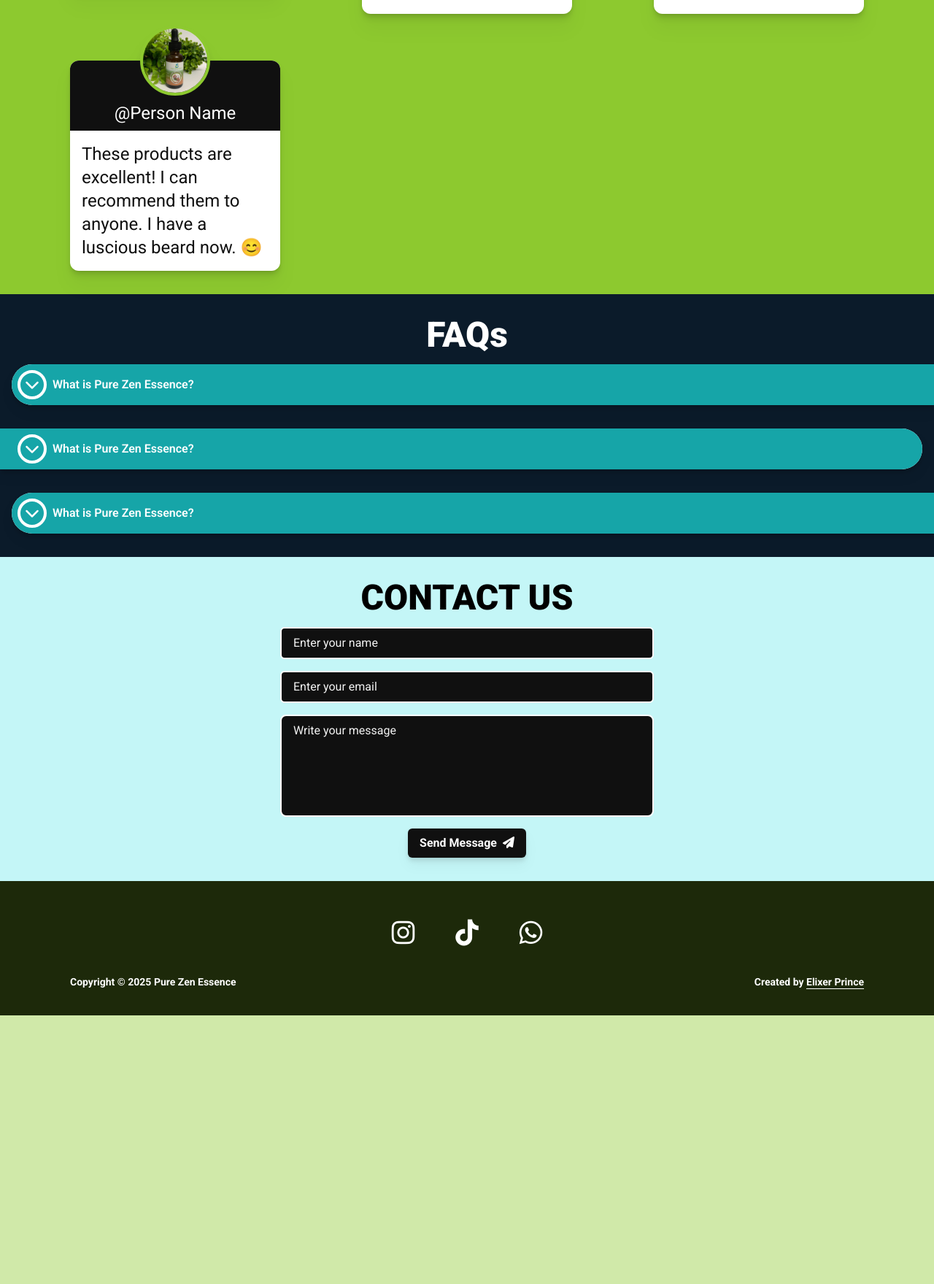
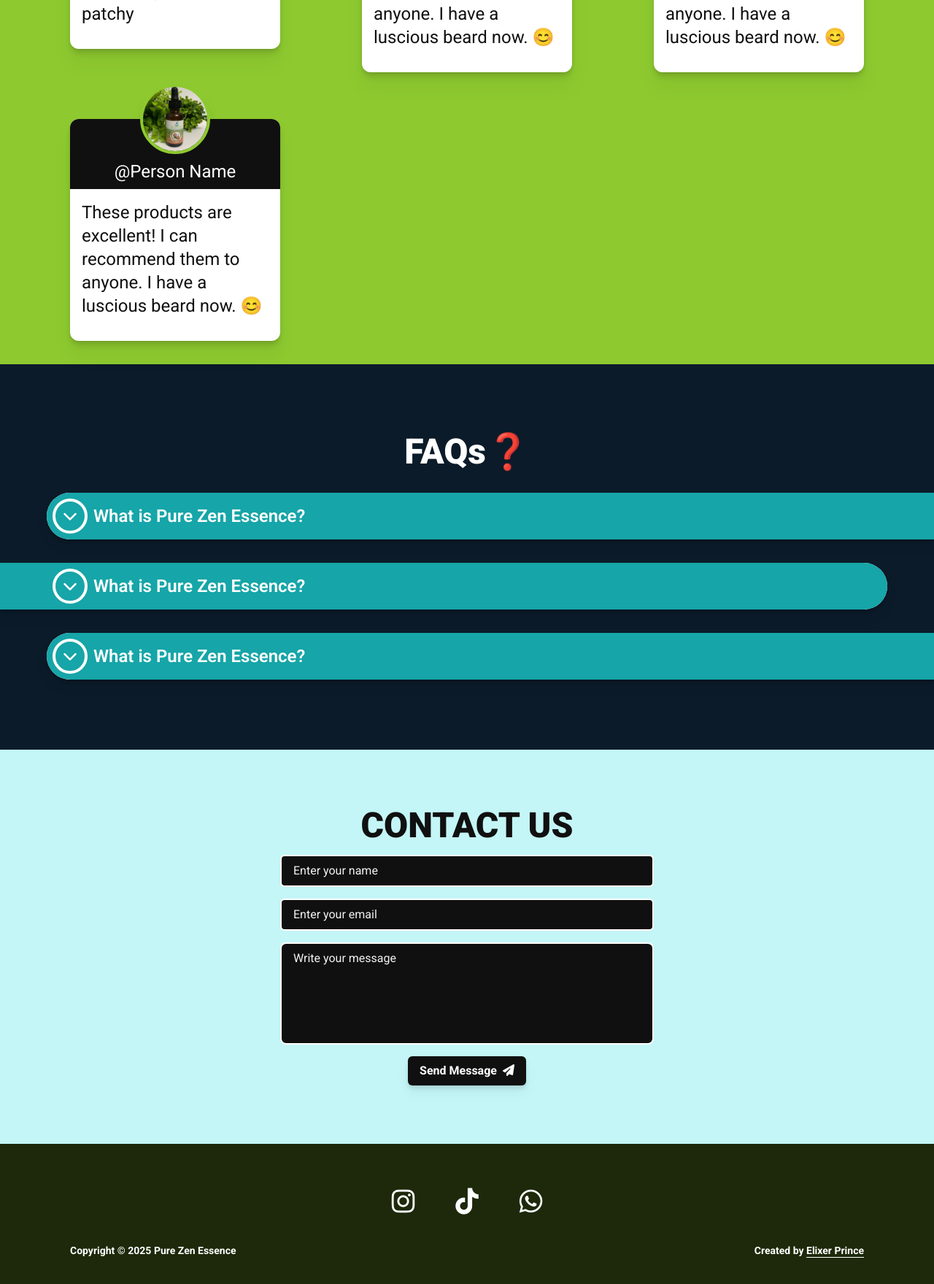
Before and after one commit to daniel-leith/pure-zen-essence-website, a PHP site: page / in a window 1280 px wide. Shown: the part 2769-4528 px from the top of the page at 73% size. Before the commit the page ends 4160 px from the top, so only its background shows below. Run offline with PHP 8.4, Linux system fonts and the light colour scheme; some libraries are stand-ins or nearby versions.

Commit message:
Enhance CSS styles for improved layout and responsiveness; update HTML structure for better accessibility and visual consistency

```diff
--- a/dist/output.css
+++ b/dist/output.css
@@ -569,6 +569,13 @@ html {
   font-family: Roboto, sans-serif;
 }
 
+body {
+  --tw-bg-opacity: 1;
+  background-color: rgb(255 255 255 / var(--tw-bg-opacity, 1));
+  --tw-text-opacity: 1;
+  color: rgb(16 16 16 / var(--tw-text-opacity, 1));
+}
+
 h2 {
   text-align: center;
   font-size: 2.25rem;
@@ -815,6 +822,7 @@ textarea {
   border-radius: 0.75rem;
   --tw-bg-opacity: 1;
   background-color: rgb(255 255 255 / var(--tw-bg-opacity, 1));
+  padding-bottom: 1rem;
   --tw-shadow: 0 4px 6px -1px rgb(0 0 0 / 0.1), 0 2px 4px -2px rgb(0 0 0 / 0.1);
   --tw-shadow-colored: 0 4px 6px -1px var(--tw-shadow-color), 0 2px 4px -2px var(--tw-shadow-color);
   box-shadow: var(--tw-ring-offset-shadow, 0 0 #0000), var(--tw-ring-shadow, 0 0 #0000), var(--tw-shadow);
@@ -832,6 +840,9 @@ textarea {
 }
 
 .testimonial-card {
+  header {
+    font-weight: 900;
+  }
   .image {
     position: absolute;
   }
@@ -882,6 +893,7 @@ details {
   align-items: center;
   --tw-bg-opacity: 1;
   background-color: rgb(255 255 255 / var(--tw-bg-opacity, 1));
+  font-weight: 600;
   --tw-text-opacity: 1;
   color: rgb(16 16 16 / var(--tw-text-opacity, 1));
   --tw-shadow: 0 4px 6px -1px rgb(0 0 0 / 0.1), 0 2px 4px -2px rgb(0 0 0 / 0.1);
@@ -889,11 +901,28 @@ details {
   box-shadow: var(--tw-ring-offset-shadow, 0 0 #0000), var(--tw-ring-shadow, 0 0 #0000), var(--tw-shadow);
   --tw-drop-shadow: drop-shadow(0 10px 8px rgb(0 0 0 / 0.04)) drop-shadow(0 4px 3px rgb(0 0 0 / 0.1));
   filter: var(--tw-blur) var(--tw-brightness) var(--tw-contrast) var(--tw-grayscale) var(--tw-hue-rotate) var(--tw-invert) var(--tw-saturate) var(--tw-sepia) var(--tw-drop-shadow);
+  transition-property: transform;
+  transition-timing-function: cubic-bezier(0.4, 0, 0.2, 1);
+  transition-duration: 300ms;
+}
+
+details:hover {
+  --tw-scale-x: 1.05;
+  --tw-scale-y: 1.05;
+  transform: translate(var(--tw-translate-x), var(--tw-translate-y)) rotate(var(--tw-rotate)) skewX(var(--tw-skew-x)) skewY(var(--tw-skew-y)) scaleX(var(--tw-scale-x)) scaleY(var(--tw-scale-y));
+}
+
+details {
   summary {
     display: flex;
   }
   summary {
     cursor: pointer;
+  }
+  summary {
+    -webkit-user-select: none;
+       -moz-user-select: none;
+            user-select: none;
   }
   summary {
     align-items: center;
@@ -915,6 +944,13 @@ details {
     --tw-text-opacity: 1;
     color: rgb(255 255 255 / var(--tw-text-opacity, 1));
   }
+  @media (min-width: 1024px) {
+    summary {
+      font-size: 1.125rem;
+      line-height: 1.75rem;
+    }
+  }
+  summary {
     i {
       display: grid;
     }
@@ -943,6 +979,32 @@ details {
     i {
       font-size: 1.25rem;
       line-height: 1.75rem;
+    }
+    @media (min-width: 1024px) {
+      i {
+        height: 3rem;
+      }
+    }
+    @media (min-width: 1024px) {
+      i {
+        width: 3rem;
+      }
+    }
+  }
+}
+
+details[open] {
+  i {
+    --tw-rotate: 180deg;
+    transform: translate(var(--tw-translate-x), var(--tw-translate-y)) rotate(var(--tw-rotate)) skewX(var(--tw-skew-x)) skewY(var(--tw-skew-y)) scaleX(var(--tw-scale-x)) scaleY(var(--tw-scale-y));
+  }
+  i {
+    transition-property: transform;
+    transition-timing-function: cubic-bezier(0.4, 0, 0.2, 1);
+    transition-duration: 150ms;
+  }
+  i {
+    transition-duration: 700ms;
   }
 }
 
@@ -950,9 +1012,24 @@ details.right {
   margin-left: 1rem;
   border-top-left-radius: 9999px;
   border-bottom-left-radius: 9999px;
+}
+
+@media (min-width: 1024px) {
+  details.right {
+    margin-left: 4rem;
+  }
+}
+
+details.right {
   summary {
     border-top-left-radius: 9999px;
     border-bottom-left-radius: 9999px;
+  }
+  @media (min-width: 1024px) {
+    summary {
+      font-size: 1.5rem;
+      line-height: 2rem;
+    }
   }
   p {
     margin-left: 2rem;
@@ -981,13 +1061,33 @@ details.left {
   margin-right: 1rem;
   border-top-right-radius: 9999px;
   border-bottom-right-radius: 9999px;
+}
+
+@media (min-width: 1024px) {
+  details.left {
+    margin-right: 4rem;
+  }
+}
+
+details.left {
   summary {
     border-top-right-radius: 9999px;
     border-bottom-right-radius: 9999px;
   }
+  @media (min-width: 1024px) {
+    summary {
+      font-size: 1.5rem;
+      line-height: 2rem;
+    }
+  }
   summary {
     i {
       margin-left: 1rem;
+    }
+    @media (min-width: 1024px) {
+      i {
+        margin-left: 4rem;
+      }
     }
   }
   p {
@@ -1013,6 +1121,38 @@ details.left[open] {
   }
 }
 
+.social-icon {
+  border-radius: 9999px;
+  border-width: 2px;
+  border-color: transparent;
+  padding-left: 1rem;
+  padding-right: 1rem;
+  padding-top: 0.5rem;
+  padding-bottom: 0.5rem;
+  font-size: 1.5rem;
+  line-height: 2rem;
+  transition-property: all;
+  transition-timing-function: cubic-bezier(0.4, 0, 0.2, 1);
+  transition-duration: 500ms;
+}
+
+.social-icon:hover {
+  --tw-scale-x: 1.1;
+  --tw-scale-y: 1.1;
+  transform: translate(var(--tw-translate-x), var(--tw-translate-y)) rotate(var(--tw-rotate)) skewX(var(--tw-skew-x)) skewY(var(--tw-skew-y)) scaleX(var(--tw-scale-x)) scaleY(var(--tw-scale-y));
+  --tw-border-opacity: 1;
+  border-color: rgb(255 255 255 / var(--tw-border-opacity, 1));
+}
+
+@media (min-width: 768px) {
+  .social-icon {
+    border-width: 4px;
+    padding: 1rem;
+    font-size: 2.25rem;
+    line-height: 2.5rem;
+  }
+}
+
 .fixed {
   position: fixed;
 }
@@ -1303,10 +1429,6 @@ details.left[open] {
   border-color: rgb(255 255 255 / var(--tw-border-opacity, 1));
 }
 
-.border-transparent {
-  border-color: transparent;
-}
-
 .bg-brand-blue-100 {
   --tw-bg-opacity: 1;
   background-color: rgb(196 246 247 / var(--tw-bg-opacity, 1));
@@ -1439,11 +1561,6 @@ details.left[open] {
 .text-2xl {
   font-size: 1.5rem;
   line-height: 2rem;
-}
-
-.text-4xl {
-  font-size: 2.25rem;
-  line-height: 2.5rem;
 }
 
 .text-lg {
@@ -1532,22 +1649,8 @@ details.left[open] {
   transition-duration: 150ms;
 }
 
-.transition-all {
-  transition-property: all;
-  transition-timing-function: cubic-bezier(0.4, 0, 0.2, 1);
-  transition-duration: 150ms;
-}
-
 .duration-300 {
   transition-duration: 300ms;
-}
-
-.duration-700 {
-  transition-duration: 700ms;
-}
-
-.duration-500 {
-  transition-duration: 500ms;
 }
 
 .brand-underline {
@@ -1752,6 +1849,16 @@ details.left[open] {
     padding-right: 6rem;
   }
 
+  .lg\:py-20 {
+    padding-top: 5rem;
+    padding-bottom: 5rem;
+  }
+
+  .lg\:py-24 {
+    padding-top: 6rem;
+    padding-bottom: 6rem;
+  }
+
   .lg\:pr-16 {
     padding-right: 4rem;
   }
--- a/index.html
+++ b/index.html
@@ -28,10 +28,11 @@
       crossorigin="anonymous"
       referrerpolicy="no-referrer"
     />
+    <!-- Google Fonts -->
     <link rel="preconnect" href="https://fonts.googleapis.com" />
     <link rel="preconnect" href="https://fonts.gstatic.com" crossorigin />
     <link
-      href="https://fonts.googleapis.com/css2?family=Roboto:ital,wght@0,100..900;1,100..900&display=swap"
+      href="https://fonts.googleapis.com/css2?family=Roboto:wght@100..900&display=swap"
       rel="stylesheet"
     />
     <script
@@ -89,15 +90,17 @@
       </ul>
     </nav>
     <!-- Hero Section -->
-    <header class="relative mt-20 grid w-full grid-cols-2 p-4 pb-16 md:px-8">
+    <header
+      class="relative mt-20 grid w-full grid-cols-1 p-4 pb-28 md:px-8 md:pb-24 lg:grid-cols-2"
+    >
       <div>
         <p
           id="hero-text"
-          class="mt-2 text-center text-2xl md:text-3xl lg:mt-1 lg:max-w-screen-md lg:text-4xl"
+          class="mt-2 text-center text-2xl md:pt-8 md:text-3xl lg:mt-1 lg:max-w-screen-md lg:text-4xl"
         >
           <span class="mb-4 block font-bold lg:mb-8">
             Welcome to
-            <span class="font-black text-brand-green"> Pure Zen Essence </span>,
+            <span class="font-black text-brand-green"> Pure Zen Essence</span>,
             a family-owned natural products business proudly rooted in the heart
             of Wakefield Savannah, St. Catherine, Jamaica.
           </span>
@@ -127,7 +130,7 @@
           </a>
         </div>
       </div>
-      <div class="relative mb-20 ml-8 mt-44 w-full">
+      <div class="relative mb-20 ml-8 mt-44 hidden w-full lg:block">
         <img
           class="absolute z-10 mx-auto block h-[416px] rounded-2xl shadow-lg"
           src="./images/1oz-castor-coconut-oil.jpg"
@@ -143,7 +146,7 @@
         class="relative scroll-mt-20 bg-primary p-4 pt-32 text-white md:flex md:p-8 lg:pr-16 lg:pt-32"
       >
         <img
-          class="absolute left-1/2 top-0 flex h-48 w-48 -translate-x-1/2 -translate-y-1/2 items-center gap-0 rounded-full border-4 border-white bg-neutral-500 object-cover object-center drop-shadow-lg transition-transform duration-300 hover:scale-125 md:left-0 md:top-1/2 md:h-96 md:w-96 lg:h-96 lg:w-96"
+          class="absolute left-1/2 top-0 h-48 w-48 -translate-x-1/2 -translate-y-1/2 items-center gap-0 rounded-full border-4 border-white bg-neutral-500 object-cover object-center drop-shadow-lg transition-transform duration-300 hover:scale-125 md:left-0 md:top-1/2 md:h-96 md:w-96 lg:flex lg:h-96 lg:w-96"
           src="images/1oz-castor-coconut-oil.jpg"
           alt="About Us Image"
         />
@@ -366,10 +369,10 @@
       <section
         id="faqs-section"
         aria-labelledby="faqs-header"
-        class="scroll-mt-20 bg-brand-darkblue py-8 text-white"
+        class="scroll-mt-20 bg-brand-darkblue py-8 text-white lg:py-24"
       >
-        <header class="mb-4">
-          <h2 id="faqs-header">FAQs</h2>
+        <header class="mb-4 lg:mb-8">
+          <h2 id="faqs-header">FAQs❓</h2>
         </header>
         <div class="flex flex-col gap-4 md:gap-8">
           <details class="right" name="faq">
@@ -399,7 +402,7 @@
       <section
         id="contact-us-section"
         aria-labelledby="contact-us-header"
-        class="scroll-mt-20 bg-brand-blue-100 px-4 py-8"
+        class="scroll-mt-20 bg-brand-blue-100 px-4 py-8 lg:py-20"
       >
         <header class="mb-4">
           <h2 id="contact-us-header">CONTACT US</h2>
@@ -442,32 +445,30 @@
     <!-- Footer Section -->
     <footer class="bg-brand-green-900 p-4 pb-8 text-white md:py-8 lg:px-24">
       <address class="mb-4">
-        <ul class="flex justify-center gap-4 text-4xl md:gap-4">
+        <ul class="mt-2 flex justify-center gap-4 md:gap-4">
           <li>
             <a
-              class="rounded-full border-4 border-transparent p-4 transition-all duration-500 hover:scale-110 hover:border-white"
+              class="social-icon"
               href="https://instagram.com/purezenessence"
               target="_blank"
+              draggable="true"
             >
               <i class="fa-brands fa-instagram"></i>
             </a>
           </li>
           <li>
             <a
-              class="rounded-full border-4 border-transparent p-4 transition-all duration-500 hover:scale-110 hover:border-white"
+              class="social-icon"
               href="https://tiktok.com/@purezenessence"
               target="_blank"
+              draggable="true"
             >
               <i class="fa-brands fa-tiktok"></i>
             </a>
           </li>
           <li>
             <!-- TODO: Replace this with a WhatsApp link -->
-            <a
-              class="rounded-full border-4 border-transparent p-4 transition-all duration-500 hover:scale-110 hover:border-white"
-              href=""
-              target="_blank"
-            >
+            <a class="social-icon" href="" target="_blank" draggable="true">
               <i class="fa-brands fa-whatsapp"></i>
             </a>
           </li>
```
Also changed, not shown: other parts of dist/output.css (+43 -52 lines), src/input.css (+30 -12 lines). Lines whose indentation alone changed are shown as unchanged.
